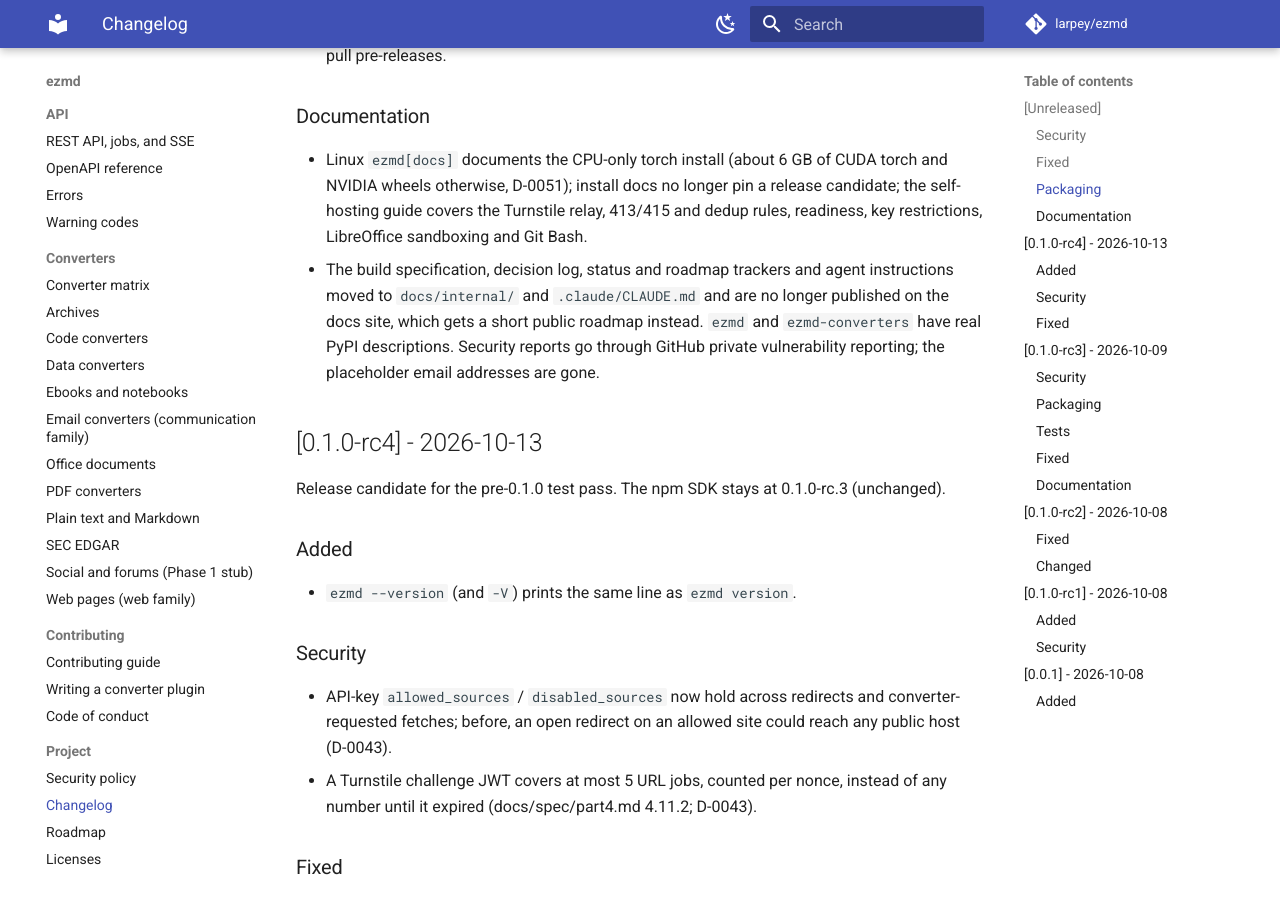
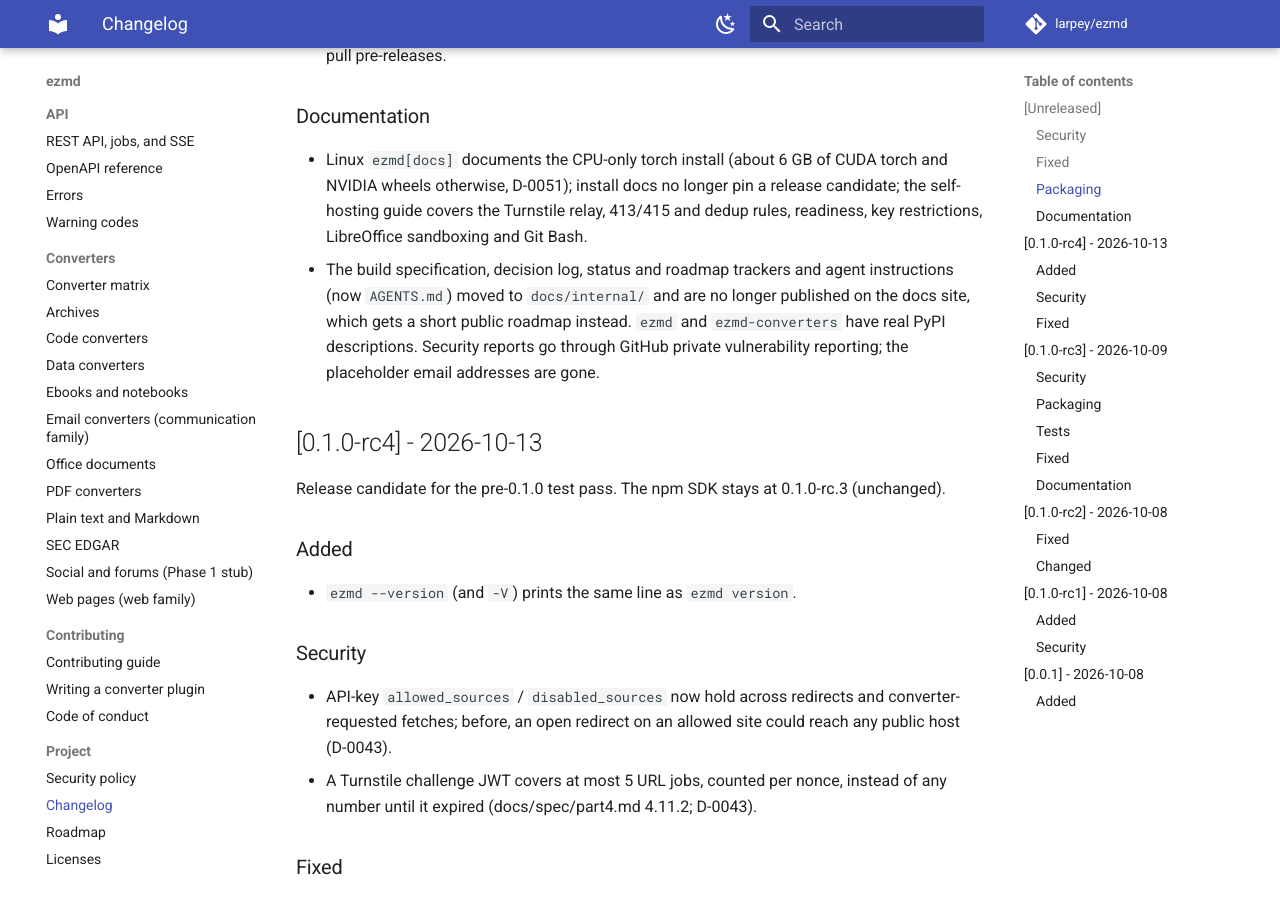
Before and after one commit to larpey/ezmd, an MkDocs documentation site: the page built from docs/changelog.md, in a window 1280 px wide and 900 px high, scrolled down 2096 px. Built offline with MkDocs 1.6.1 and Material for MkDocs 9.7.7, drawn with Linux system fonts in a browser that asks for light colours; comment, search, counter and statistics services are not loaded.

Commit message:
docs: rename the agent instructions to docs/internal/AGENTS.md
The agent instructions move from .claude/CLAUDE.md to docs/internal/AGENTS.md, the
vendor-neutral name, and the internal specification says "coding agent" where it named
a specific tool. A local, git-ignored CLAUDE.md can point at the file.

```diff
--- a/CHANGELOG.md
+++ b/CHANGELOG.md
@@ -59,8 +59,8 @@ benchmark (D-0044 to D-0071).
 - Linux `ezmd[docs]` documents the CPU-only torch install (about 6 GB of CUDA torch and NVIDIA wheels
   otherwise, D-0051); install docs no longer pin a release candidate; the self-hosting guide covers the
   Turnstile relay, 413/415 and dedup rules, readiness, key restrictions, LibreOffice sandboxing and Git Bash.
-- The build specification, decision log, status and roadmap trackers and agent instructions moved to
-  `docs/internal/` and `.claude/CLAUDE.md` and are no longer published on the docs site, which gets a short
+- The build specification, decision log, status and roadmap trackers and agent instructions (now
+  `AGENTS.md`) moved to `docs/internal/` and are no longer published on the docs site, which gets a short
   public roadmap instead. `ezmd` and `ezmd-converters` have real PyPI descriptions. Security reports go
   through GitHub private vulnerability reporting; the placeholder email addresses are gone.
 
```
Also changed, not shown: CONTRIBUTING.md (+1 -1 lines), docs/internal/DECISIONS.md (+2 -2 lines), docs/internal/spec/README.md (+1 -1 lines), docs/internal/spec/part1.md (+5 -5 lines), docs/internal/spec/part4.md (+1 -1 lines), docs/internal/AGENTS.md (renamed from .claude/CLAUDE.md), 2 other files.
